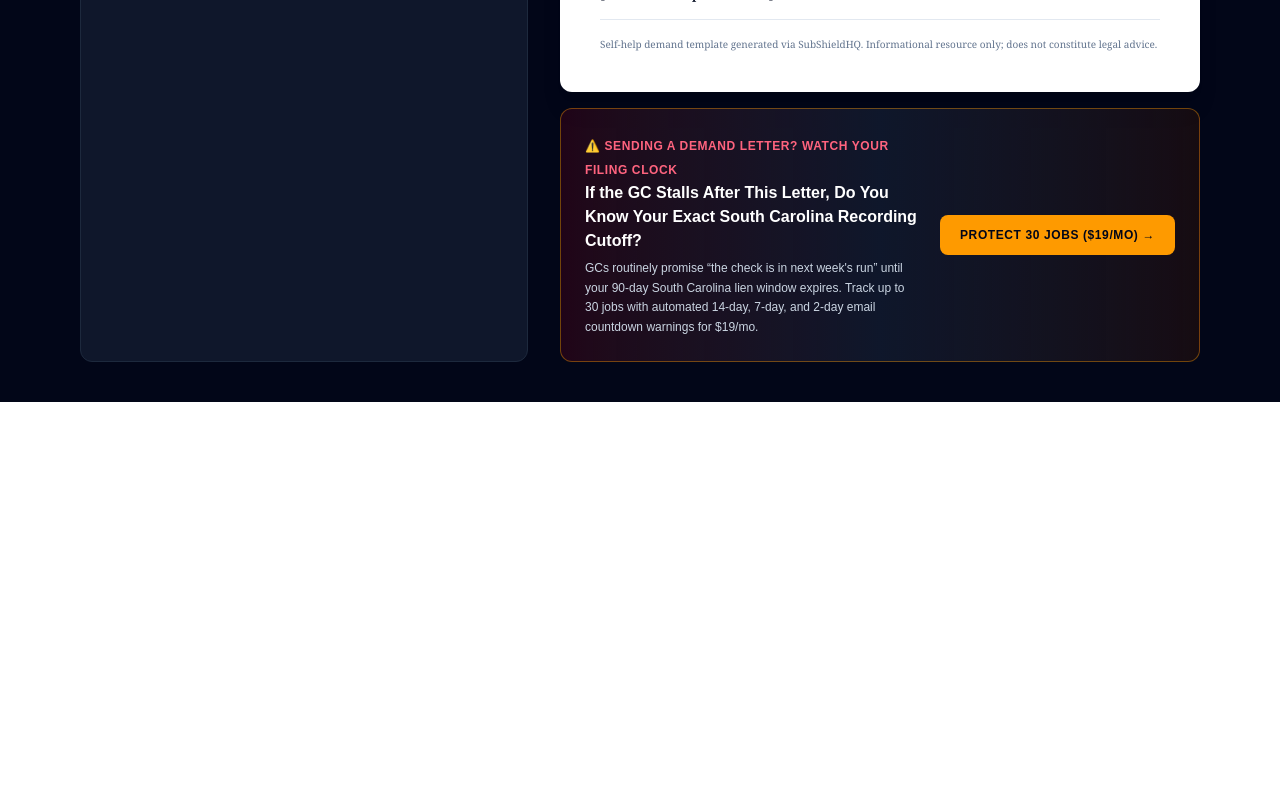
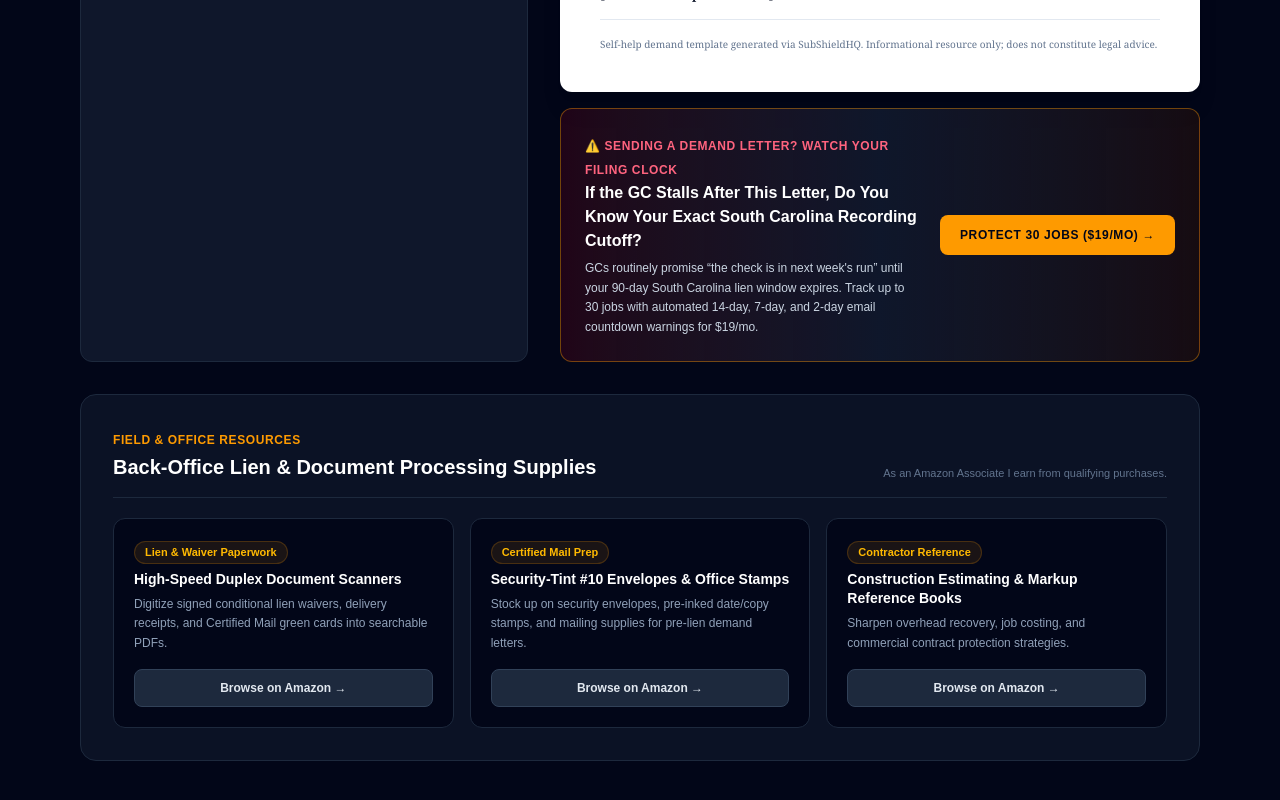
Before and after one commit to Waylonaho/subshield, a Next.js app: page /tools/notice-of-intent-to-lien in a window 1280 px wide. Shown: the part 1194-1994 px from the top of the page. Before the commit the page ends 1596 px from the top, so only its background shows below. Built offline with nearby package versions, Linux system fonts and the light colour scheme.

Commit message:
Add AffiliateGearSection to NoticeOfIntentGenerator

```diff
--- a/app/tools/notice-of-intent-to-lien/page.tsx
+++ b/app/tools/notice-of-intent-to-lien/page.tsx
@@ -3,6 +3,7 @@
 import { useState } from "react";
 import Link from "next/link";
 import { STATE_LIEN_RULES } from "@/lib/statutoryRules";
+import AffiliateGearSection from "@/components/AffiliateGearSection";
 
 const STRIPE_PRO_URL = "https://buy.stripe.com/28E14n6FPd3fgpK8K52VG00";
 
@@ -293,6 +294,9 @@ export default function NoticeOfIntentGenerator() {
             </div>
           </div>
         </div>
+
+        {/* Back-Office Lien & Document Processing Supplies */}
+        <AffiliateGearSection context="lien_office" />
       </main>
     </div>
   );
```
